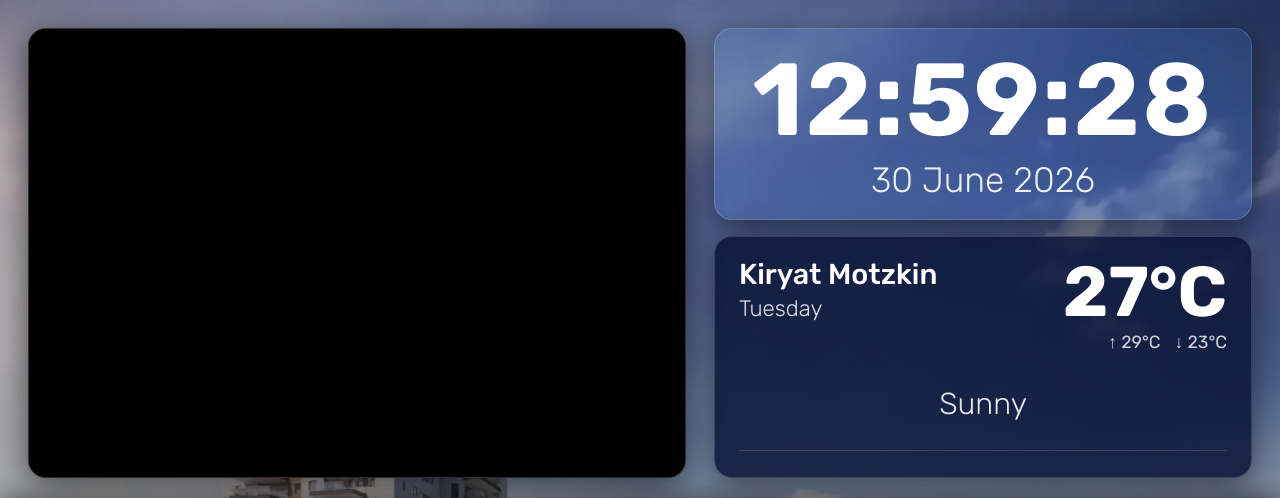
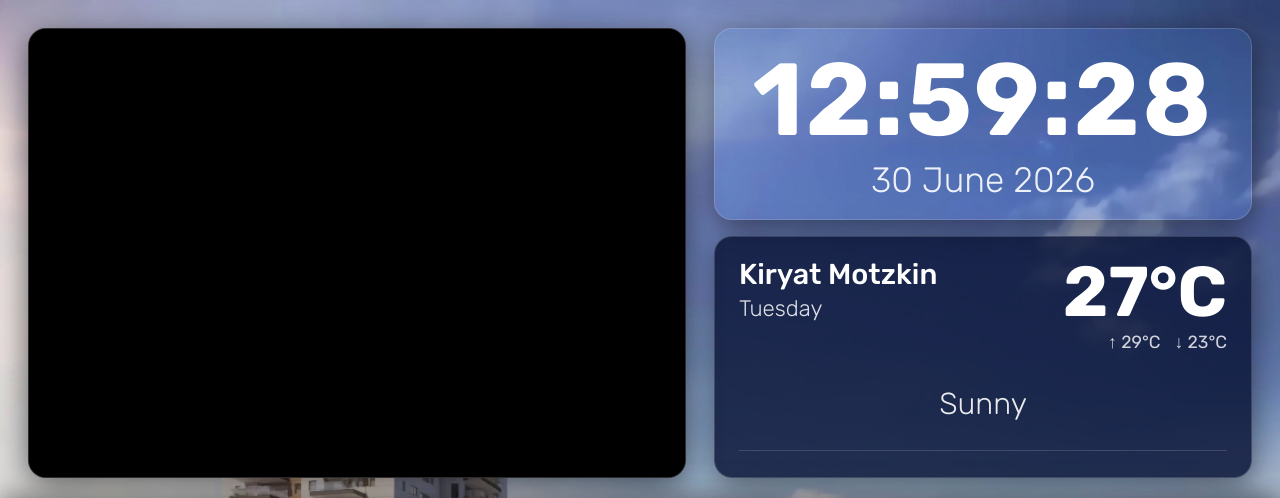
Before and after one commit to BuskilaOfer/home-signage, a plain HTML site: page index.html in a window 1280 px wide. Shown: the top 498 px of the page. Drawn offline with Linux system fonts and the light colour scheme; no server answers.

Commit message:
diag: make overlay invisible to test if building.jpg renders at all

```diff
--- a/style.css
+++ b/style.css
@@ -20,7 +20,7 @@ html, body {
 /* Dark overlay so panels stay readable */
 .bg-overlay {
     position: absolute; inset: 0;
-    background: rgba(0, 8, 28, 0.25);
+    background: rgba(0, 0, 0, 0);
 }
 
 /* Main area */
```
